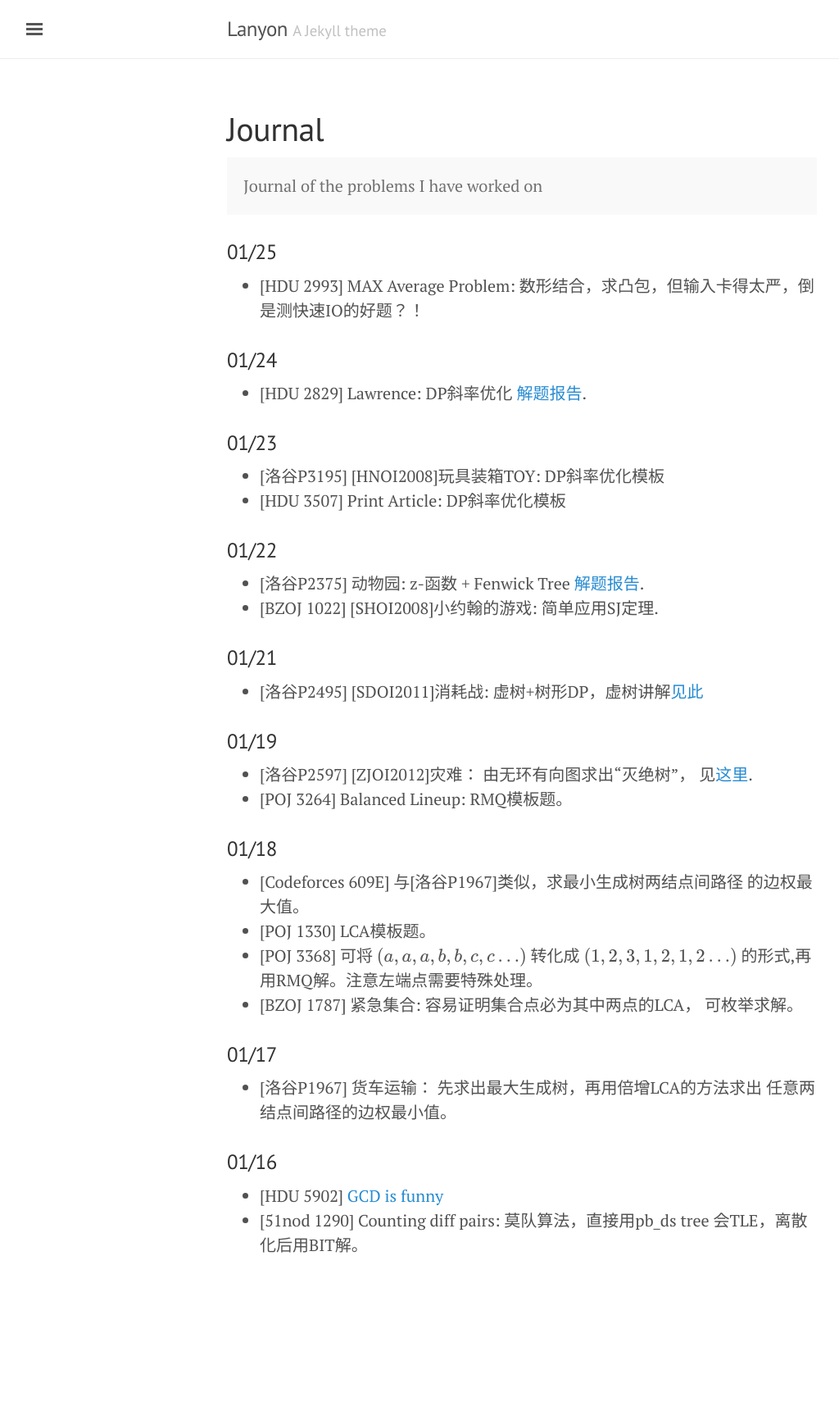
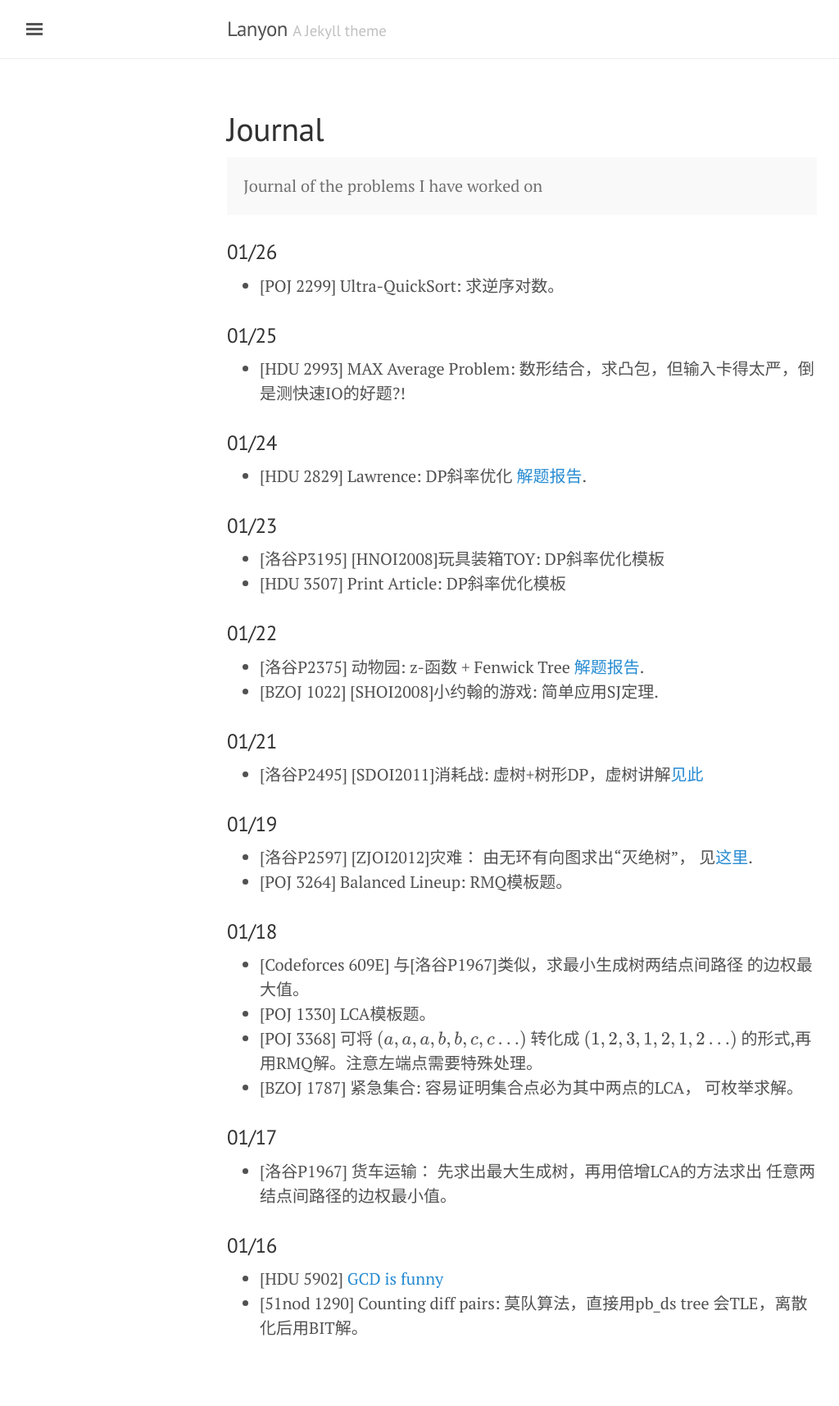
Before and after one commit to atubo/online-judge, a Jekyll site: the page built from docs/journal.md, in a window 1280 px wide. Shown: the whole page at 82% size, without its empty margins (3-1027 px from the left). Built offline with Jekyll 4.4.1, drawn with Linux system fonts in a browser that asks for light colours; formulas are drawn with MathJax 3; before the commit the page ends 1614 px from its top, so only the background shows below that.

Commit message:
[POJ 2299]

```diff
--- a/docs/journal.md
+++ b/docs/journal.md
@@ -7,8 +7,11 @@ title: Journal
 Journal of the problems I have worked on
 </p>
 
+### 01/26
+* [POJ 2299] Ultra-QuickSort: 求逆序对数。
+
 ### 01/25
-* [HDU 2993] MAX Average Problem: 数形结合，求凸包，但输入卡得太严，倒是测快速IO的好题？！
+* [HDU 2993] MAX Average Problem: 数形结合，求凸包，但输入卡得太严，倒是测快速IO的好题?!
 
 ### 01/24
 * [HDU 2829] Lawrence: DP斜率优化 [解题报告]({{ site.baseurl }}/{% post_url 2017-01-25-HDU-2829-Lawrence %}).
```
